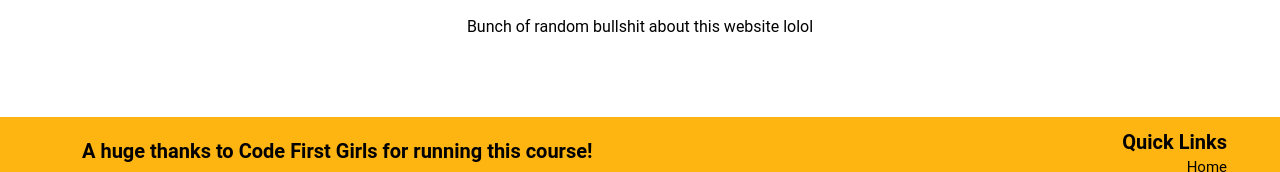
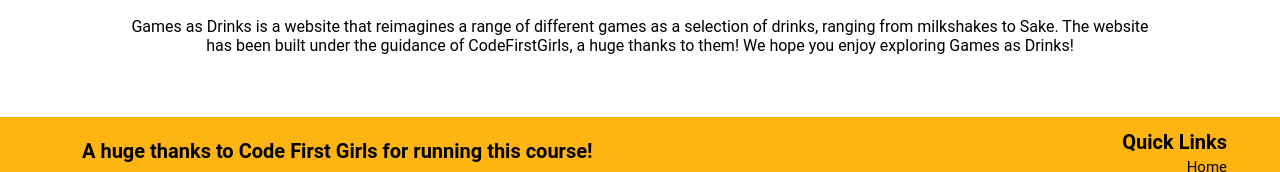
Before and after one commit to Ahathaway35/Games-As-Drinks, a plain HTML site: page index.html in a window 1280 px wide. Shown: the part 861-1033 px from the top of the page. Drawn offline with Linux system fonts and the light colour scheme.

Commit message:
Update index.html

```diff
--- a/index.html
+++ b/index.html
@@ -130,7 +130,7 @@
 
 <!-- About the Page starts here!! -->
 <h2 class="About-Info-Title">Information about Games as Drinks</h2>
-  <p class="About-Info-Text">Bunch of random bullshit about this website lolol</p>
+  <p class="About-Info-Text">Games as Drinks is a website that reimagines a range of different games as a selection of drinks, ranging from milkshakes to Sake. The website has been built under the guidance of CodeFirstGirls, a huge thanks to them! We hope you enjoy exploring Games as Drinks!</p>
 
 <!-- About the Page ends here!! -->
 
```
